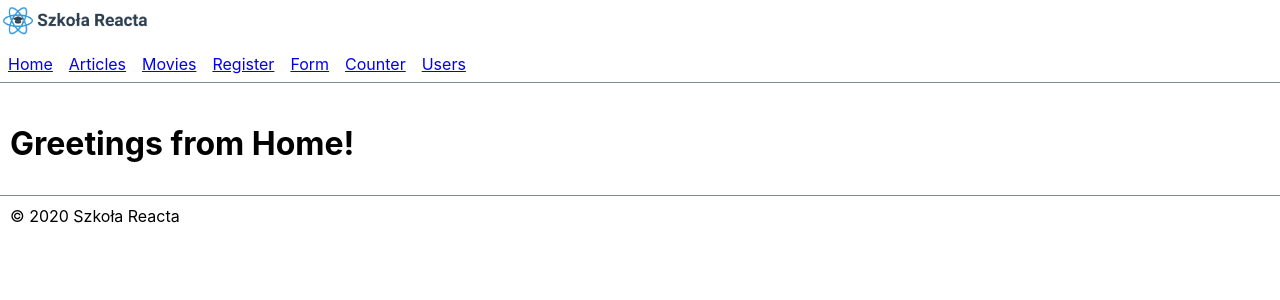
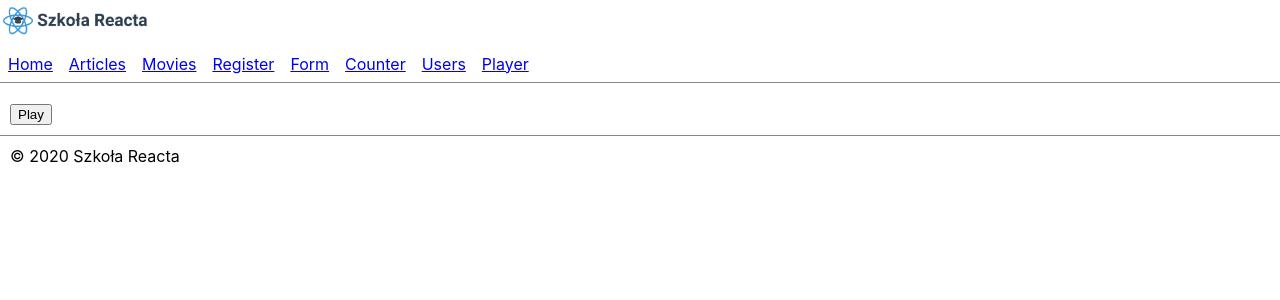
Before and after one commit to Edyta2801/Poligon-react-app, a React (Create React App) app: page /player in a window 1280 px wide. Shown: the top 300 px of the page. Built offline with nearby package versions, Linux system fonts and the light colour scheme; no server answers.

Commit message:
add sound component Player

```diff
--- a/src/App.js
+++ b/src/App.js
@@ -19,7 +19,9 @@ import Form from './pages/Form';
 import Counter from './components/Counter';
 import Users from './pages/Users';
 import './App.css';
-import SecureRoute from './components/SecureRoute/SecureRoute';
+// import SecureRoute from './components/SecureRoute/SecureRoute';
+
+import Player from './components/Player/Player';
 
 function App() {
   return (
@@ -41,19 +43,20 @@ function App() {
             <Movie />
           </Route>
 
-          {/* <Route path="/movies">
+          <Route path="/movies">
             <Movies />
-          </Route> */}
+          </Route>
 
-          <SecureRoute path="/movies">
+          {/* <SecureRoute path="/movies">
             <Movies />
-          </SecureRoute>
+          </SecureRoute> */}
 
           <Route path="/form">
             <Form />
           </Route>
           <Route path="/counter"><Counter /></Route>
           <Route path="/users"><Users /></Route>
+          <Route path="/player"><Player /></Route>
           <Route path="/">
             <Home />
           </Route>
--- a/src/components/Header/Header.js
+++ b/src/components/Header/Header.js
@@ -21,6 +21,7 @@ function Header() {
           <li><Link to="/form">Form</Link></li>
           <li><Link to="/counter">Counter</Link></li>
           <li><Link to="/users">Users</Link></li>
+          <li><Link to="/player">Player</Link></li>
         </ul>
       </Menu>
     </div>
--- /dev/null
+++ b/src/components/Player/Player.js
@@ -0,0 +1,40 @@
+import React, { useState, useEffect } from "react";
+
+
+
+const useAudio = url => {
+  const [audio] = useState(new Audio('http://streaming.tdiradio.com:8000/house.mp3'));
+  const [playing, setPlaying] = useState(false);
+
+
+  // const url='../../../public/sounds/message.mp3'
+
+  const toggle = () => setPlaying(!playing);
+
+  useEffect(() => {
+      playing ? audio.play() : audio.pause();
+    },
+    [playing, audio]
+  );
+
+  useEffect(() => {
+    audio.addEventListener('ended', () => setPlaying(false));
+    return () => {
+      audio.removeEventListener('ended', () => setPlaying(false));
+    };
+  }, [audio]);
+
+  return [playing, toggle];
+};
+
+const Player = ({ url }) => {
+  const [playing, toggle] = useAudio(url);
+
+  return (
+    <div>
+      <button onClick={toggle}>{playing ? "Pause" : "Play"}</button>
+    </div>
+  );
+};
+
+export default Player;
--- /dev/null
+++ b/src/components/Player/index.js
@@ -0,0 +1,2 @@
+export {default as Player} from './Player';
+// export {default as Player2} from './Player2';
```
Also changed, not shown: src/components/Player/Player2.js (added, +33 -0 lines), 1 other file (tests, documents, lock files or other folders).
